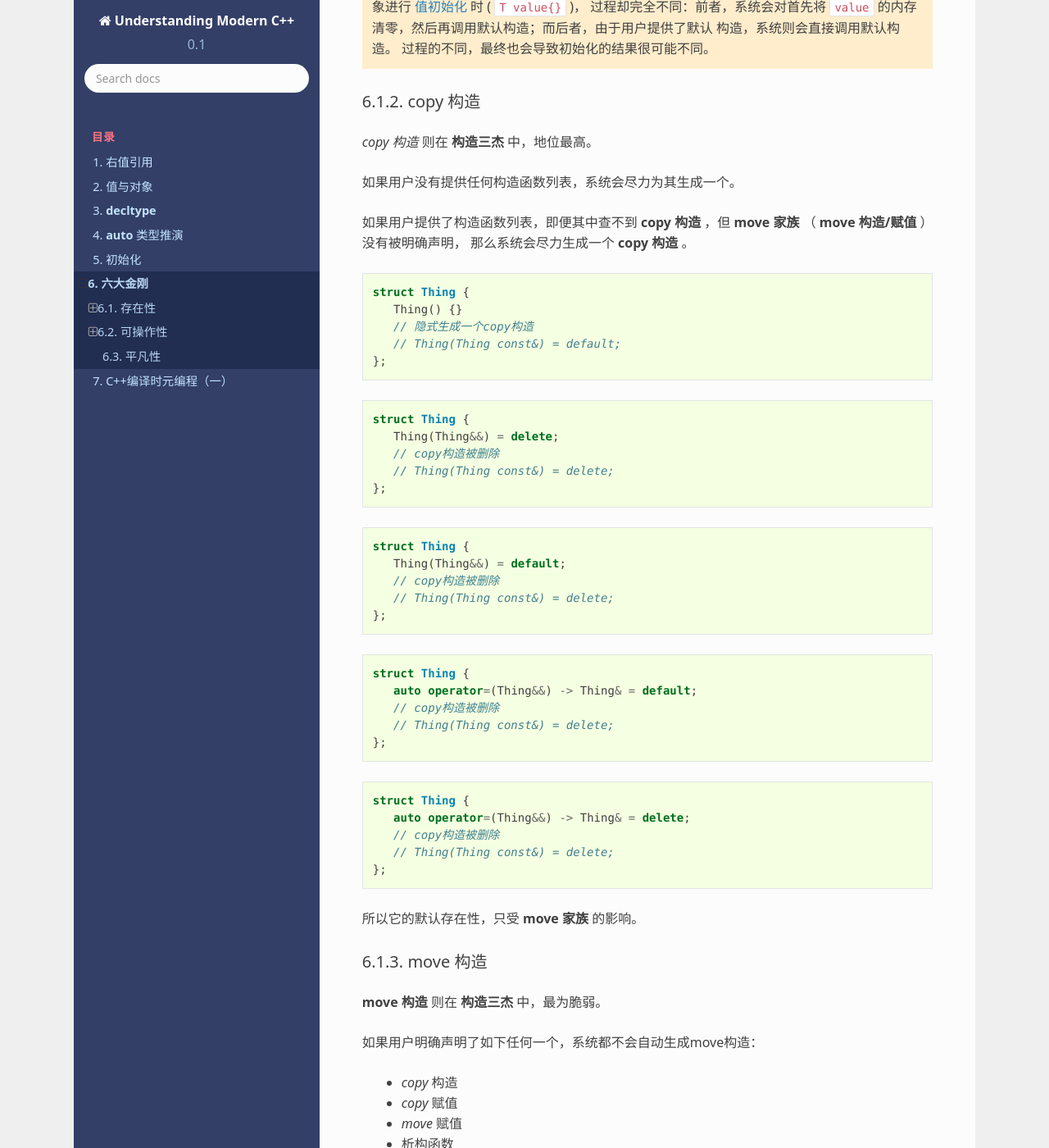
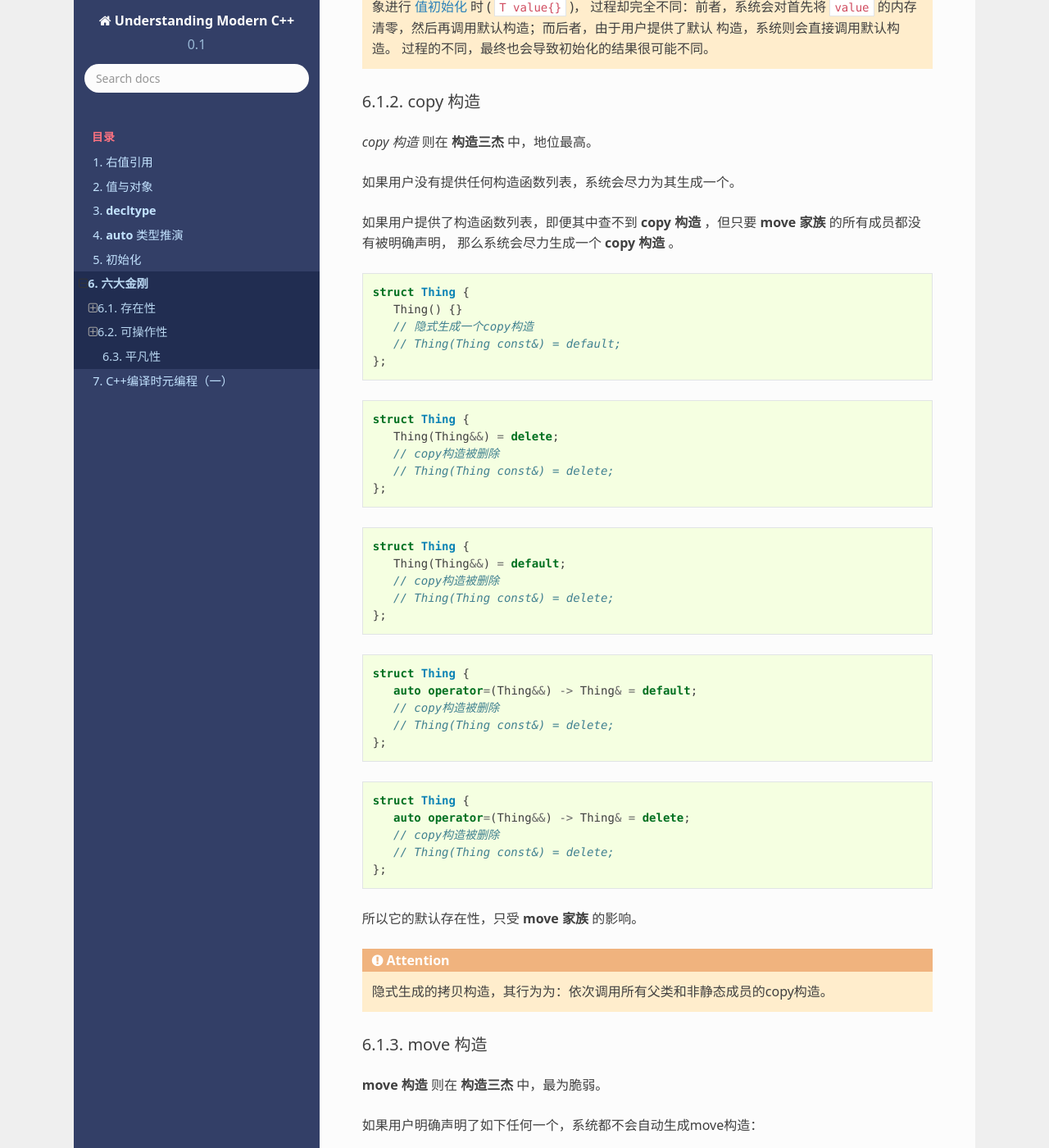
Before and after one commit to godsme/understand_modern_cpp, a Sphinx documentation site: the page built from docs/source/gang_of_6.rst, in a window 1280 px wide and 1400 px high, scrolled down 2172 px. Shown: the whole window at 82% size. Built offline with Sphinx 7.4.7 and the Read the Docs theme 2.0.0, drawn with Linux system fonts in a browser that asks for light colours; formulas are drawn with MathJax 3; some of the changed text lies outside the part shown.

Commit message:
added more

```diff
--- a/docs/source/gang_of_6.rst
+++ b/docs/source/gang_of_6.rst
@@ -82,6 +82,7 @@
 
 如果用户没有 明确声明 **任何** 构造函数。编译器将会尽力为它生成一个。除非编译器发现完全无法做到。 比如，父类或其某个非静态成员变量没有 **默认构造函数** 。
 
+
 .. attention::
 
    系统隐式定义的默认构造为 ``T() = default`` 。 它从行为上与用户亲自定义一个空的默认构造函数： ``T() {}`` 没有任何差别。 其行为调用父类
@@ -99,7 +100,7 @@
 
 如果用户没有提供任何构造函数列表，系统会尽力为其生成一个。
 
-如果用户提供了构造函数列表，即便其中查不到 **copy 构造** ，但 **move 家族** （ **move 构造/赋值** ）没有被明确声明，
+如果用户提供了构造函数列表，即便其中查不到 **copy 构造** ，但只要 **move 家族** 的所有成员都没有被明确声明，
 那么系统会尽力生成一个 **copy 构造** 。
 
 .. code-block:: c++
@@ -147,6 +148,10 @@
 
 所以它的默认存在性，只受 **move 家族** 的影响。
 
+.. attention::
+
+   隐式生成的拷贝构造，其行为为：依次调用所有父类和非静态成员的copy构造。
+
 
 move 构造
 +++++++++++++
@@ -161,6 +166,10 @@
   * 析构函数
 
 所以其默认存在性，不仅受 **copy家族** 和 **析构** 的影响，还会遭受本家族另一成员的攻击。
+
+.. attention::
+
+   隐式生成的move构造，其行为为：依次调用所有父类和非静态成员的move构造。
 
 
 copy 赋值
@@ -194,6 +203,10 @@
 
 **析构** 对于 **copy家族** 与 **默认构造** 的存在性没有影响, 即便 **析构** 被明确标记为删除。
 
+
+.. attention::
+
+   系统自动生成的析构，会依次调用父类的析构以及所有非静态成员的析构。
 
 
 可操作性
--- a/docs/source/initialization.rst
+++ b/docs/source/initialization.rst
@@ -263,6 +263,7 @@
 值初始化会导致整个对象清零，如果对象较大，而随后的过程，你肯定会对对象的内容一一赋值（做真正的初始化），那么清零的过程其实是一种不必要的浪费。这对于关注性能的项目，可能是一个 `concern` 。
 
 
+
 拷贝初始化
 --------------------
 
```
